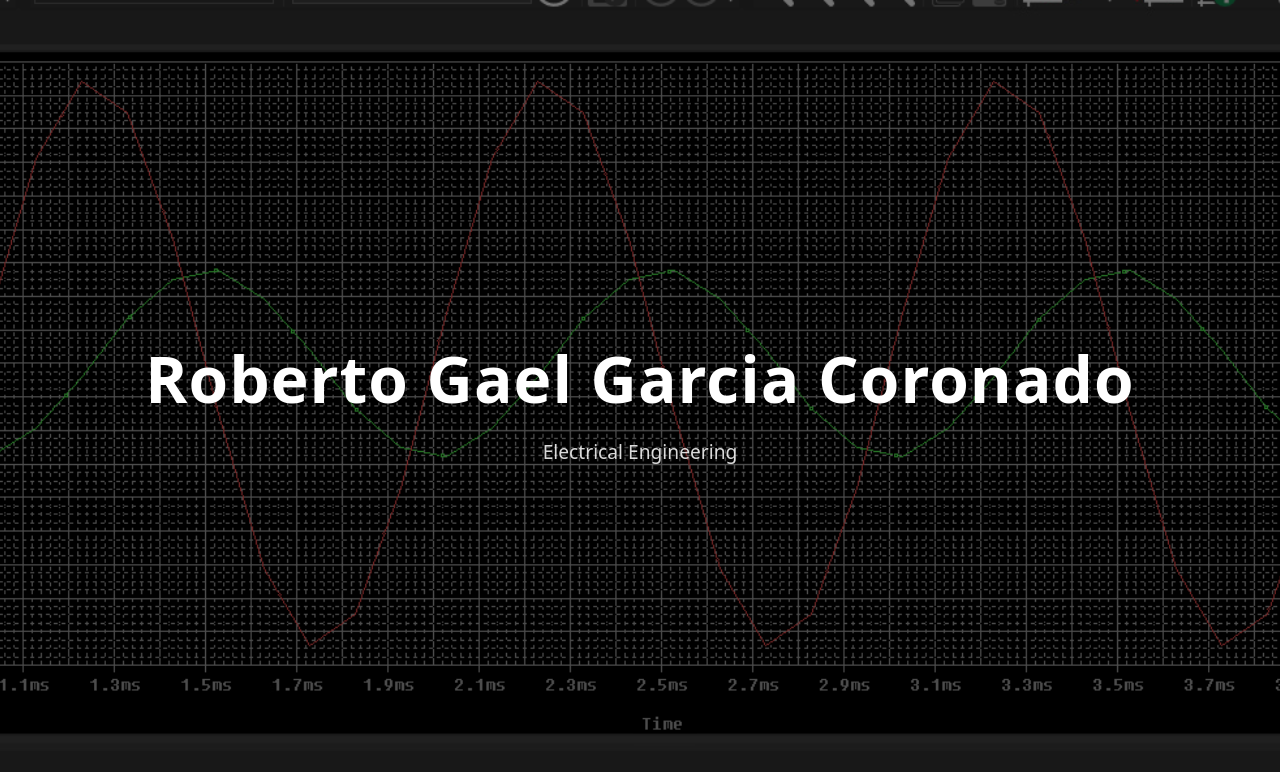
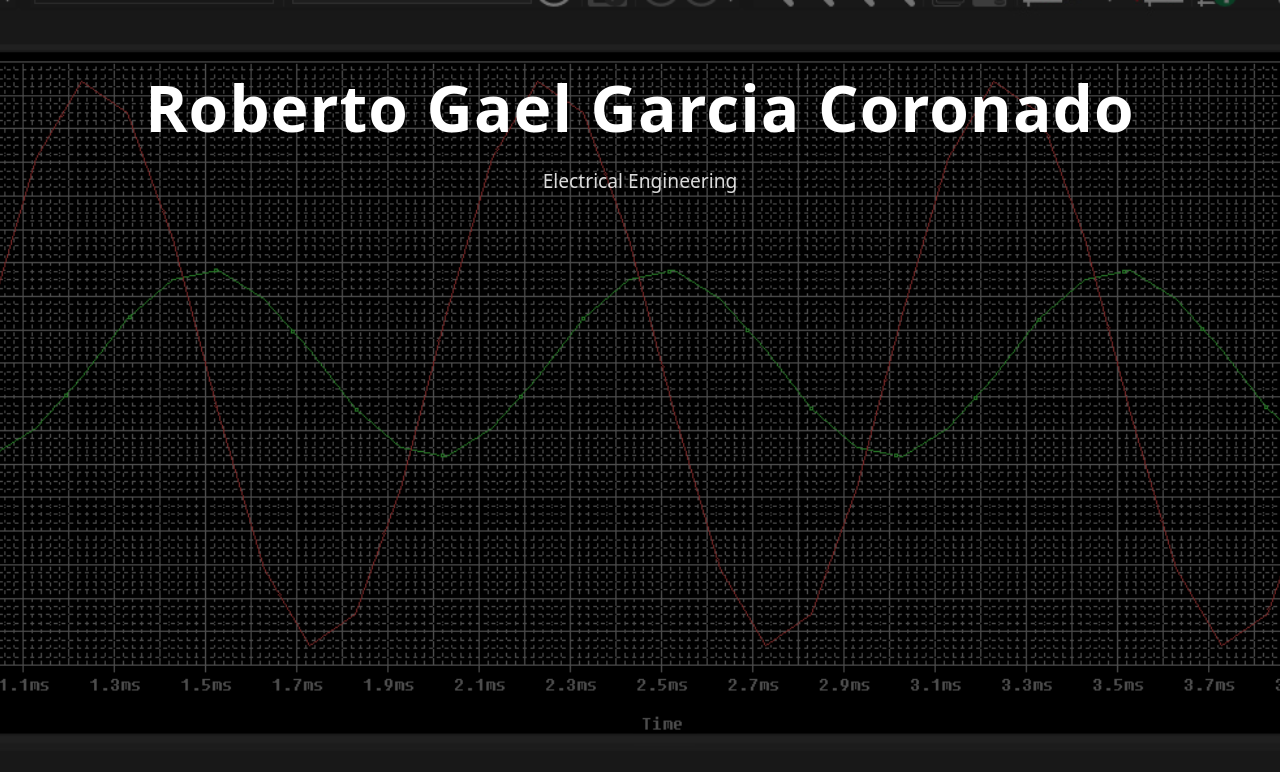
Before and after one commit to Pechita/Pechita.github.io, a plain HTML site: page index.html in a window 1280 px wide. Drawn offline with Linux system fonts and the light colour scheme.

Commit message:
Update styles.css

```diff
--- a/styles.css
+++ b/styles.css
@@ -16,8 +16,10 @@ body {
   background-position: center;
   position: relative;
   display: flex;
-  align-items: center;
+  align-items: flex-start;
   justify-content: center;
+  justify-content: center;
+  padding-top: 4rem;
 }
 
 /* DARK OVERLAY */
```
